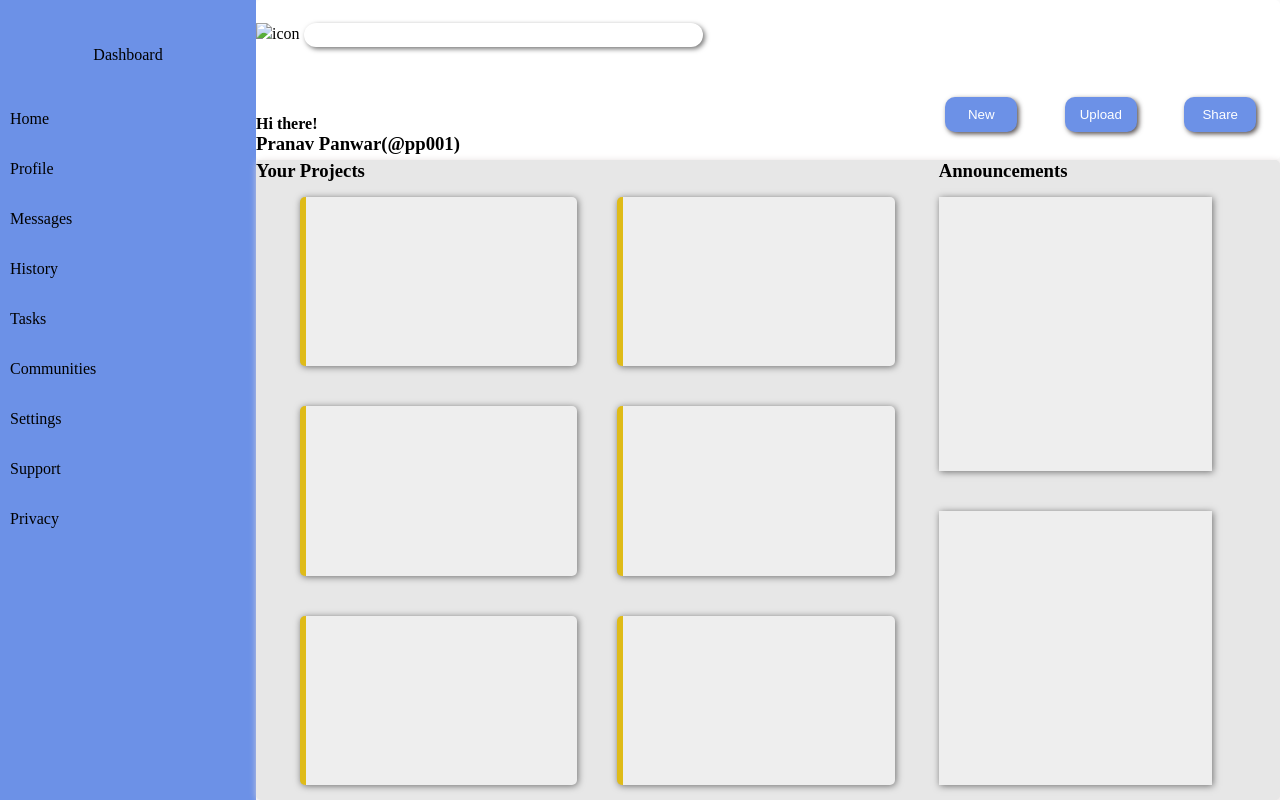
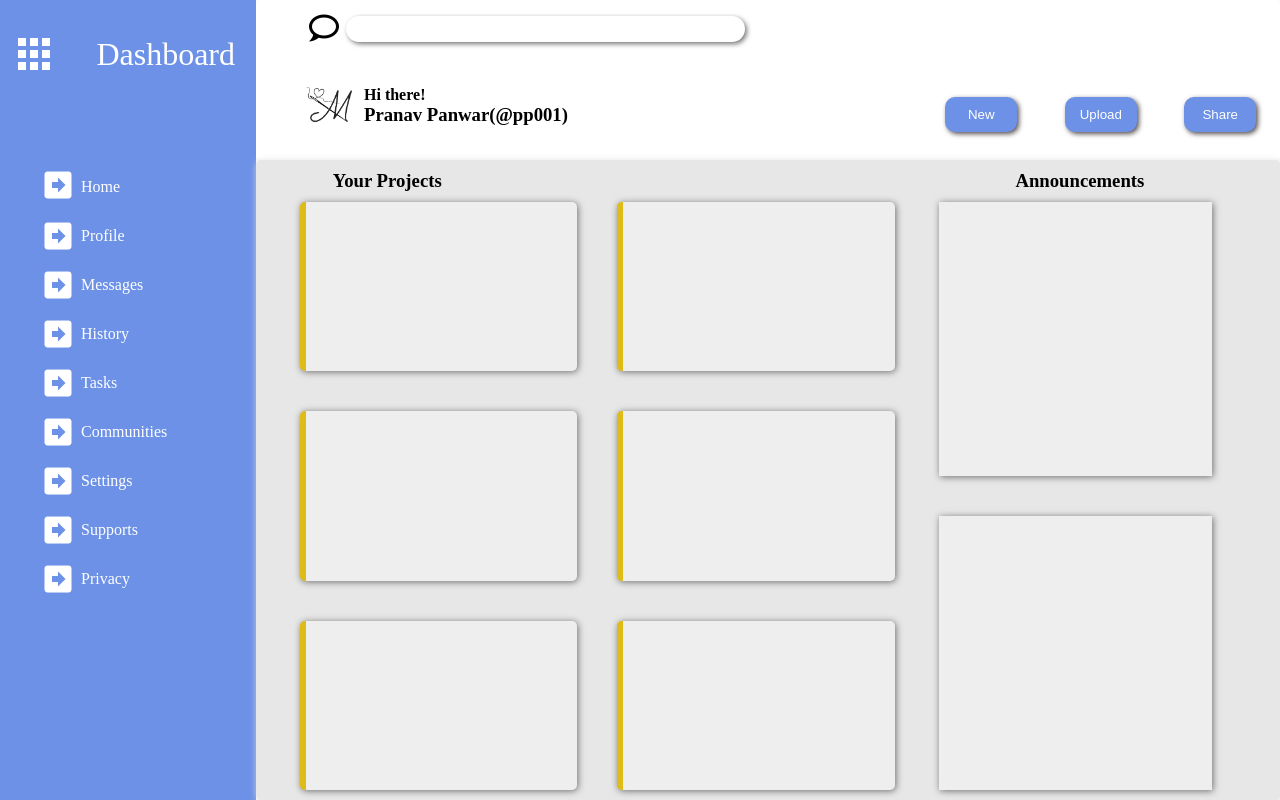
Before and after one commit to PRANAVX/ADMIN-DASHBOARD, a plain HTML site: page index.html in a window 1280 px wide. Drawn offline with Linux system fonts and the light colour scheme.

Commit message:
updated style and animation

```diff
--- a/index.html
+++ b/index.html
@@ -11,32 +11,73 @@
     <div class="container">
 
         <div class="nav">
-            <div class="nav-item dashboard">
-                Dashboard
+            <div class="dashboard">
+                <img src="./images/dashboard.png">
+                <a href="#">Dashboard</b>
             </div>
-            <div class="nav-item">Home</div>
-            <div class="nav-item">Profile</div>
-            <div class="nav-item">Messages</div>
-            <div class="nav-item">History</div>
-            <div class="nav-item">Tasks</div>
-            <div class="nav-item">Communities</div>
+            <div class="nav-item">
+                <img src="./images/arrow.png">
+                <a href="#">Home</a>
+            </div>
+            <div class="nav-item">
+                <img src="./images/arrow.png">
+                <a href="#">Profile</a>
+            </div>
+            <div class="nav-item">
+                <img src="./images/arrow.png">
+                <a href="#">Messages</a>
+            </div>
+            <div class="nav-item">
+                <img src="./images/arrow.png">
+                <a href="#">History</a>
+            </div>
+            <div class="nav-item">
+                <img src="./images/arrow.png">
+                <a href="#">Tasks</a>
+            </div>
+            <div class="nav-item">
+                <img src="./images/arrow.png">
+                <a href="#">Communities</a>
+            </div>
 
-            <div class="nav-item">Settings</div>
-            <div class="nav-item">Support</div>
-            <div class="nav-item">Privacy</div>
+            <div class="nav-item">
+                <img src="./images/arrow.png">
+                <a href="#">Settings</a>
+            </div>
+            <div class="nav-item">
+                <img src="./images/arrow.png">
+                <a href="#">Supports</a>
+            </div>
+            <div class="nav-item">
+                <img src="./images/arrow.png">
+                <a href="#">Privacy</a>
+            </div>
 
         </div>
 
         <div class="head">
             <div class="head-items search-bar">
-                <label for="search"><img src="#">icon</label>
+                <label for="search">
+
+                </label>
                 <input type="text" id="search">
             </div>
-            <div class="head-items icons"></div>
+
+            <div class="head-items icons">
+
+            </div>
+
             <div class="head-items intro" >
-                <b>Hi there!</b>
-                <h3>Pranav Panwar(@pp001)</h3>
+                <img src="./images/logo.png">
+                <div class="intro-items">
+                    <b>Hi there!</b>
+                    <h3>Pranav Panwar(@pp001)</h3>
+                </div>
+
+
+
             </div>
+
             <div class="head-items btns">
                 <button class="btn">New</button>
                 <button class="btn">Upload</button>
@@ -46,7 +87,7 @@
 
         <div class="main">
             <div>
-                <h3>Your Projects</h3>
+                <h3 class="main-heading">Your Projects</h3>
                 <div class="main-function">
                     <div class="main-items"></div>
                     <div class="main-items"></div>
@@ -59,7 +100,7 @@
             </div>
 
             <div>
-                <h3>Announcements</h3>
+                <h3 class="main-heading">Announcements</h3>
                 <div class="main-sidebar">
                     <div class="sidebar-items"></div>
                     <div class="sidebar-items"></div>
--- a/style.css
+++ b/style.css
@@ -13,9 +13,6 @@
     background-color:rgba(249, 249, 249, 0.658);
     width:100vw;
 
-
-
-
   }
 
 
@@ -28,16 +25,49 @@
 
 
     display:grid;
-    grid-template-rows:repeat(10,5vh);
+    grid-template-rows:repeat(11,5%);
     padding:10px;
     grid-gap:10px;
 
   }
   .nav>.dashboard{
     grid-row:1/3;
-    margin:auto;
+    /* margin:auto; */
+    gap:3vw;
+    display:flex;
+    align-items: center;
+    font-size:2.5vw;
+
+
 
   }
+  .dashboard>a{
+    text-decoration:none;
+    color:white;
+
+  }
+
+  .nav>.nav-item{
+    display:flex;
+    align-items: center;
+    gap:5px;
+    height:25px;
+    padding:20px;
+    margin:10px;
+    width:auto;
+
+  }
+  .nav>.nav-item:hover{
+    box-shadow:2px 2px 4px rgb(255, 253, 253);
+  }
+
+  .nav-item>a{
+    text-decoration:none;
+    color:white;
+  }
+
+
+
 
 
   /* head content */
@@ -55,7 +85,7 @@
   }
 
 .search-bar{
-    margin:auto;
+    margin:10px 0px 0px 50px;
     width:100%;
 }
 
@@ -63,19 +93,40 @@
     outline: none;
     width: 60%;
     height: 15px;
-    padding: 12px;
+    padding: 22px 10px 4px 10px;
     border: none;
     box-shadow: 2px 2px 5px #0000008a;
     border-radius: 25px;
 }
-.icons{
 
+.search-bar>label{
+    display: inline-block;
+    padding-top: 22px;
+    width:36px;
+    height:32px;
+    background-image:url("./images/searchicon.png");
+}
+/* .icons{
+
+} */
+
+.intro{
+    display: flex;
+    flex-direction: row;
+    justify-content: start;
+    column-gap:5px;
+    margin-top:7px;
+    margin-left: 43px;
 }
 
-.intro{
-display:flex;
-flex-direction: column;
-justify-content: end;
+.head-items>img{
+    /* border:1px solid red; */
+    width:60px;
+    height:60px;
+    border-radius: 50px;
+}
+.head-items>.intro-items{
+    margin-top:9px;
 }
 
 .btns{
@@ -112,10 +163,10 @@ justify-content: end;
 
   }
 
-  div>h3{
-    padding-bottom:5px;
-    margin:0;
-  }
+.main-heading{
+    margin-top:10px;
+    margin-left:6vw;
+}
 
   .main-function{
     display:grid;
@@ -138,11 +189,13 @@ justify-content: end;
     border-color:rgb(223, 187, 24);
     box-shadow: 1px 1px 7px rgba(0, 0, 0, 0.525);
     background:#eee;
-
-
+    transition: transform 0.25s ease-out 0.25s;
 
   }
 
+  .main-function>.main-items:hover, .sidebar-items:hover{
+    transform:scale(1.1,1.1);
+  }
 
 
 
@@ -158,5 +211,6 @@ justify-content: end;
   .main-sidebar>.sidebar-items{
     box-shadow: 1px 1px 7px rgba(0, 0, 0, 0.525);
     background:#eee;
+    transition: transform 0.25s ease-out 0.25s;
 
   }
```
Also changed, not shown: images/account.png (added), images/arrow.png (added), images/dashboard.png (added), images/logo.png (added), images/searchicon.png (added).
